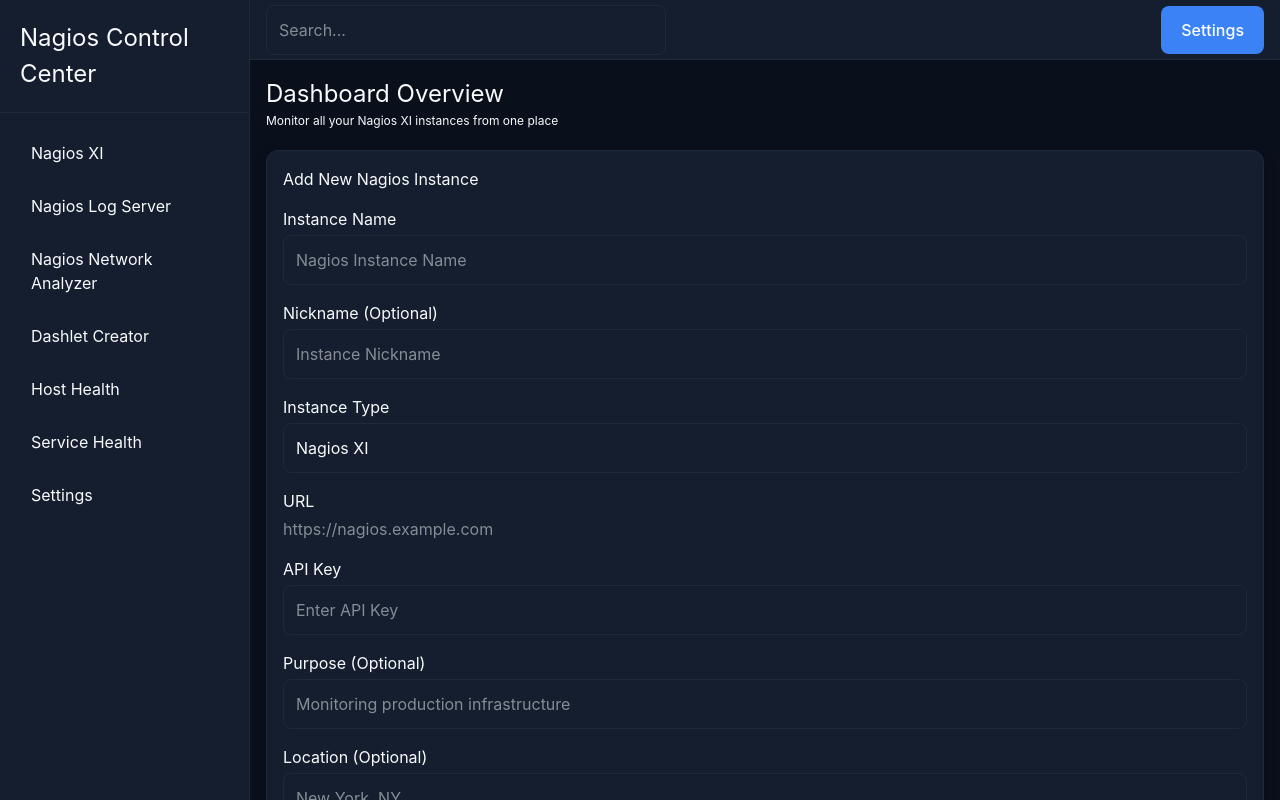
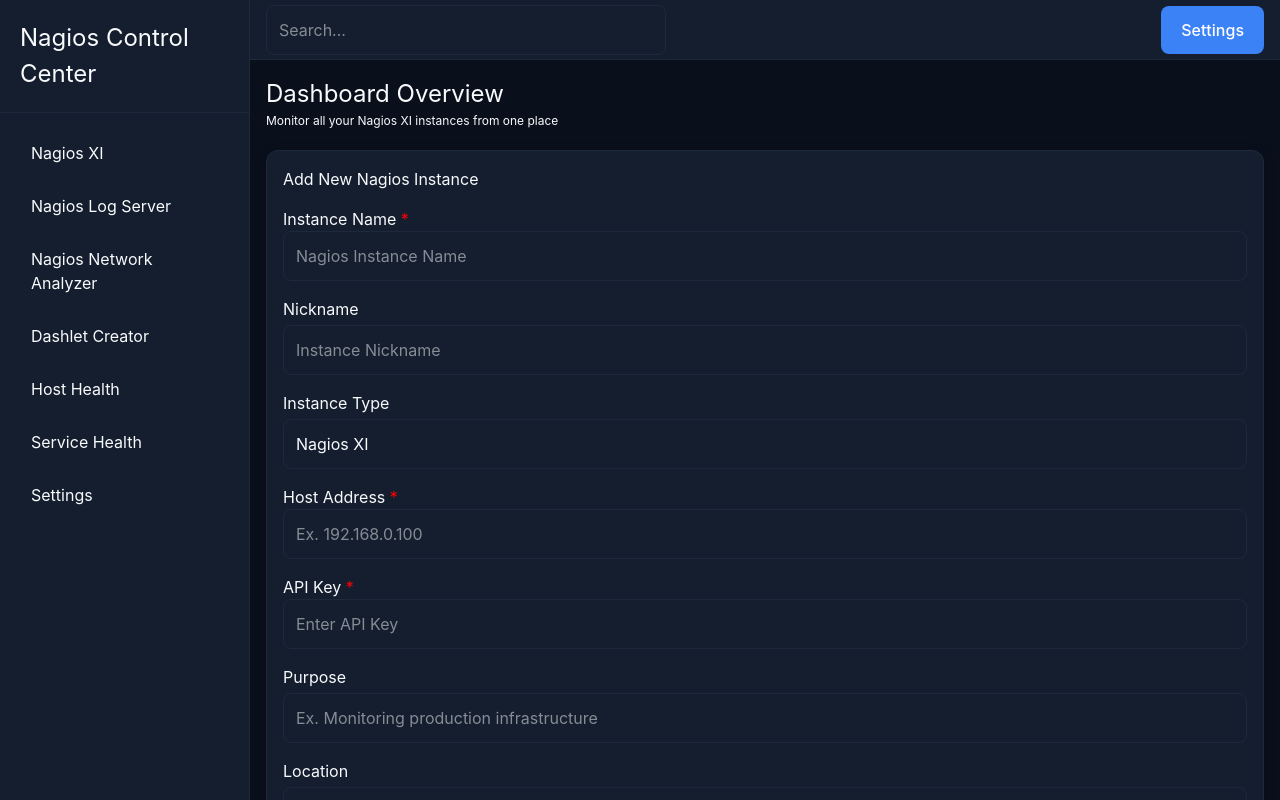
Before and after one commit to Benrowan910/nagios-control-center, a React (Vite) app: page / in a window 1280 px wide. Both pictures are taken after a click on the button "Add Nagios Instance". Shown: the top 800 px of the page. Built offline with nearby package versions, Linux system fonts and the light colour scheme.

Commit message:
updated xi instance form
got rid of the (optionals) and added * to the required fields

```diff
--- a/src/components/Dashlet.tsx
+++ b/src/components/Dashlet.tsx
@@ -72,10 +72,13 @@
         </div>
       )}
 
+
+
       <div className="dashlet-header">
         <h3>{instance.nickname || instance.name}</h3>
         <span className={`status-dot ${isAuthenticated ? 'OK' : 'CRITICAL'}`}></span>
       </div>
+
 
       <p className="dashlet-purpose">{instance.purpose}</p>
 
--- a/src/components/InstanceEditForm.tsx
+++ b/src/components/InstanceEditForm.tsx
@@ -28,7 +28,7 @@
 
       <form onSubmit={handleSubmit} className="edit-form">
         <div className="form-group">
-          <label htmlFor="name">Instance Name</label>
+          <label htmlFor="name" className="required">Instance Name</label>
           <input
             type="text"
             id="name"
@@ -39,7 +39,7 @@
         </div>
 
         <div className="form-group">
-          <label htmlFor="nickname">Nickname (Optional)</label>
+          <label htmlFor="nickname">Nickname</label>
           <input
             type="text"
             id="nickname"
@@ -49,7 +49,7 @@
         </div>
 
         <div className="form-group">
-          <label htmlFor="url">Host Address</label>
+          <label htmlFor="url" className="required">Host Address</label>
           <input
             type="text"
             id="url"
@@ -68,7 +68,7 @@
         </div>
 
         <div className="form-group">
-          <label htmlFor="apiKey">API Key</label>
+          <label htmlFor="apiKey" className="required">API Key</label>
           <input
             type="password"
             id="apiKey"
@@ -79,7 +79,7 @@
         </div>
 
         <div className="form-group">
-          <label htmlFor="purpose">Purpose (Optional)</label>
+          <label htmlFor="purpose">Purpose</label>
           <input
             type="text"
             id="purpose"
@@ -89,7 +89,7 @@
         </div>
 
         <div className="form-group">
-          <label htmlFor="location">Location (Optional)</label>
+          <label htmlFor="location">Location</label>
           <input
             type="text"
             id="location"
--- a/src/components/InstanceManager.tsx
+++ b/src/components/InstanceManager.tsx
@@ -60,7 +60,7 @@
           <h3 className="mb-4">Add New Nagios Instance</h3>
           <div className="space-y-4">
             <div>
-              <label htmlFor="name" className="block mb-1">Instance Name</label>
+              <label htmlFor="name" className="block mb-1, required">Instance Name</label>
               <input
                 type="text"
                 id="name"
@@ -72,7 +72,7 @@
               />
             </div>
             <div>
-              <label htmlFor="nickname" className="block mb-1">Nickname (Optional)</label>
+              <label htmlFor="nickname" className="block mb-1">Nickname</label>
               <input
                 type="text"
                 id="nickname"
@@ -97,19 +97,19 @@
               </select>
             </div>
             <div>
-              <label htmlFor="url" className="block mb-1">URL</label>
+              <label htmlFor="url" className="block mb-1, required">Host Address</label>
               <input
                 type="url"
                 id="url"
                 value={newInstance.url}
                 onChange={(e) => setNewInstance({...newInstance, url: e.target.value})}
-                placeholder="https://nagios.example.com"
+                placeholder="Ex. 192.168.0.100"
                 required
                 className="w-full"
               />
             </div>
             <div>
-              <label htmlFor="apiKey" className="block mb-1">API Key</label>
+              <label htmlFor="apiKey" className="block mb-1, required">API Key</label>
               <input
                 type="password"
                 id="apiKey"
@@ -121,18 +121,18 @@
               />
             </div>
             <div>
-              <label htmlFor="purpose" className="block mb-1">Purpose (Optional)</label>
+              <label htmlFor="purpose" className="block mb-1">Purpose</label>
               <input
                 type="text"
                 id="purpose"
                 value={newInstance.purpose || ''}
                 onChange={(e) => setNewInstance({...newInstance, purpose: e.target.value})}
-                placeholder="Monitoring production infrastructure"
+                placeholder="Ex. Monitoring production infrastructure"
                 className="w-full"
               />
             </div>
             <div>
-              <label htmlFor="location" className="block mb-1">Location (Optional)</label>
+              <label htmlFor="location" className="block mb-1">Location</label>
               <input
                 type="text"
                 id="location"
--- a/src/index.css
+++ b/src/index.css
@@ -52,10 +52,26 @@
   -webkit-tap-highlight-color: transparent;
 }
 
+.required::after {
+  content:" *";
+  color: red;
+
+}
+
 input, select, button, textarea {
   font: inherit;
   -webkit-appearance: none;
   border-radius: 0;
+}
+
+select:focus {
+  border-bottom-left-radius: 0;
+  border-bottom-right-radius: 0;
+}
+
+select option {
+  background-color: white;
+  color: black;
 }
 
 /* Prevent zoom on iOS input focus */
@@ -210,6 +226,7 @@
 input[type="text"],
 input[type="password"],
 input[type="email"],
+input[type="url"],
 select,
 button,
 textarea {
```
